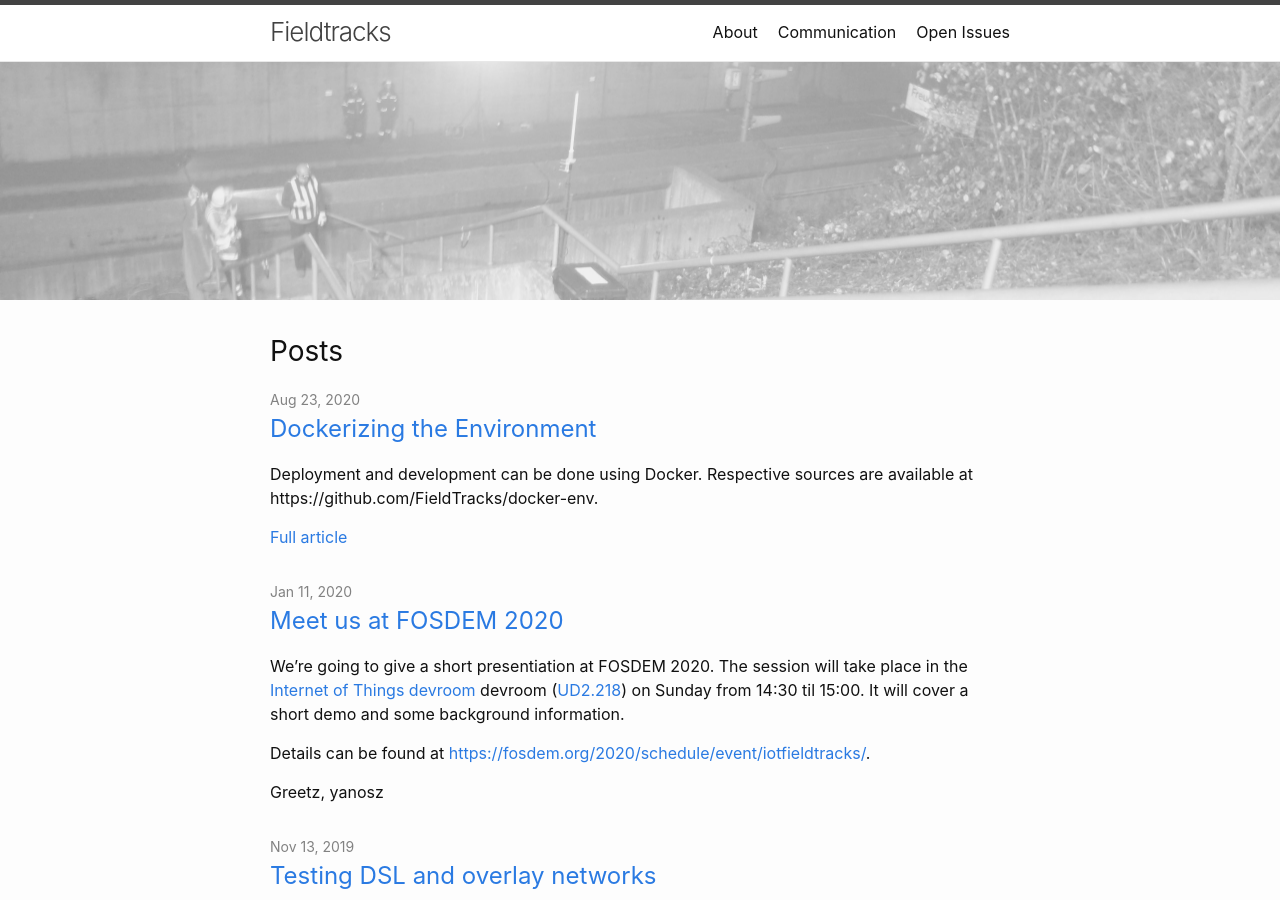
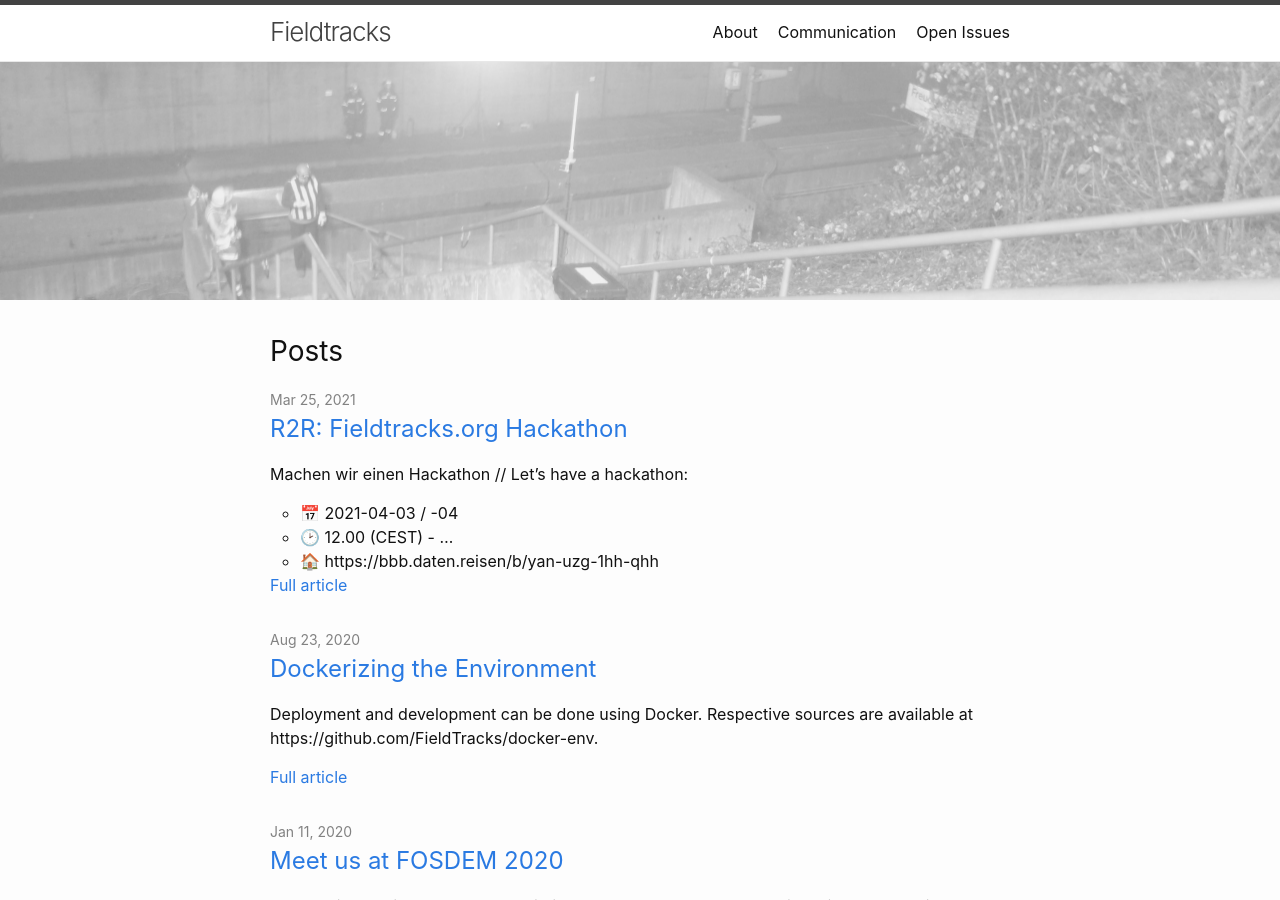
Before and after one commit to FieldTracks/website, a Jekyll site: the page built from index.md, in a window 1280 px wide and 900 px high. Built offline with Jekyll 4.4.1, drawn with Linux system fonts in a browser that asks for light colours; part of the change alters nothing that is shown.

Commit message:
DiVOC Hackathon

```diff
--- /dev/null
+++ b/_posts/2021-03-25-R2R-Hackathon.md
@@ -0,0 +1,52 @@
+---
+layout: post
+title:  "R2R: Fieldtracks.org Hackathon"
+date:   2021-03-25 16:27:18 +0100
+categories: misc
+---
+
+Machen wir einen Hackathon // Let's have a hackathon:
+* 📅 2021-04-03 / -04
+* 🕑 12.00 (CEST) - ...
+* 🏠 https://bbb.daten.reisen/b/yan-uzg-1hh-qhh
+
+<!--break-->
+
+***English text at the bottom***
+
+## Ein Hackathon...
+
+Das Fieldtracks.org-Projekt ruht seit etwa einem Jahr. Mit der SARS-CoV-2 Pandemie sind praktisch alle
+Einsatzübungen abgesagt. Dennoch, bald könnte es wieder losgehen.
+
+Nutzen wir das aktuelle Oster-DiVOC 2021 um weiter zu kommen. Es gibt viel zu tun:
+
+* Das Frontend (fieldmon) braucht neue Features und eine bessere UX (https://github.com/FieldTracks/fieldmon/wiki)
+* Die Python-Middleware könnte zusammengeführt und für Docker neu paketiert werden
+* Das Power-Distribution board steht in den Startlöchern
+
+Packen wir's an!
+
+Den Hackathon koordinieren wir per BigBlueButton (https://bbb.daten.reisen/b/yan-uzg-1hh-qhh).
+Los geht's am Samstag und am Sonntag um ca. 12 Uhr (CEST). Das Ende ist offen.
+
+*Da wir ein recht kleines Team sind, ist der Raum möglicherweise nicht fortlaufend besetzt.*
+
+
+## A Hackathon
+
+Fieldtracks.org ist in silence mode for a year or so. Due to the SARS-CoV-2 pandemic, virtually all
+field execerises and drills are canceled. However, thinks coulld go one this year.
+
+Let's use this years Easter-DiVOC to progress. There's a lot of stuff to due.
+
+* The frontend (fieldmon) needs new features and better UX (https://github.com/FieldTracks/fieldmon/wiki)
+* Different Python-Middleware services can get merged repacked for Docker.
+* The power-distribution board is about to be finished.
+
+Let's go for it!
+
+We're going to organize via BigBlueButton (https://bbb.daten.reisen/b/yan-uzg-1hh-qhh).
+Thins are about to start round 12 o'clock on both Saturday and Sunday. There's no end-time yet.
+
+*Due to being a relatively small team, the room might not be open all time*
--- a/comm.md
+++ b/comm.md
@@ -10,6 +10,6 @@ permalink: /communication/
 
 ### Matrix room #ft-public
 
-The matrix room [#ft-public:matrix.org](matrix:#ft-public:matrix.org) is our forum for online discussions.
+The matrix room [#ft-public:matrix.org](https://matrix.to/#/!QJCvSGwagkvJYKzTAX:matrix.org?via=matrix.org) is our forum for online discussions.
 
 Have a look at [https://riot.im](https://riot.im) for details.
```
